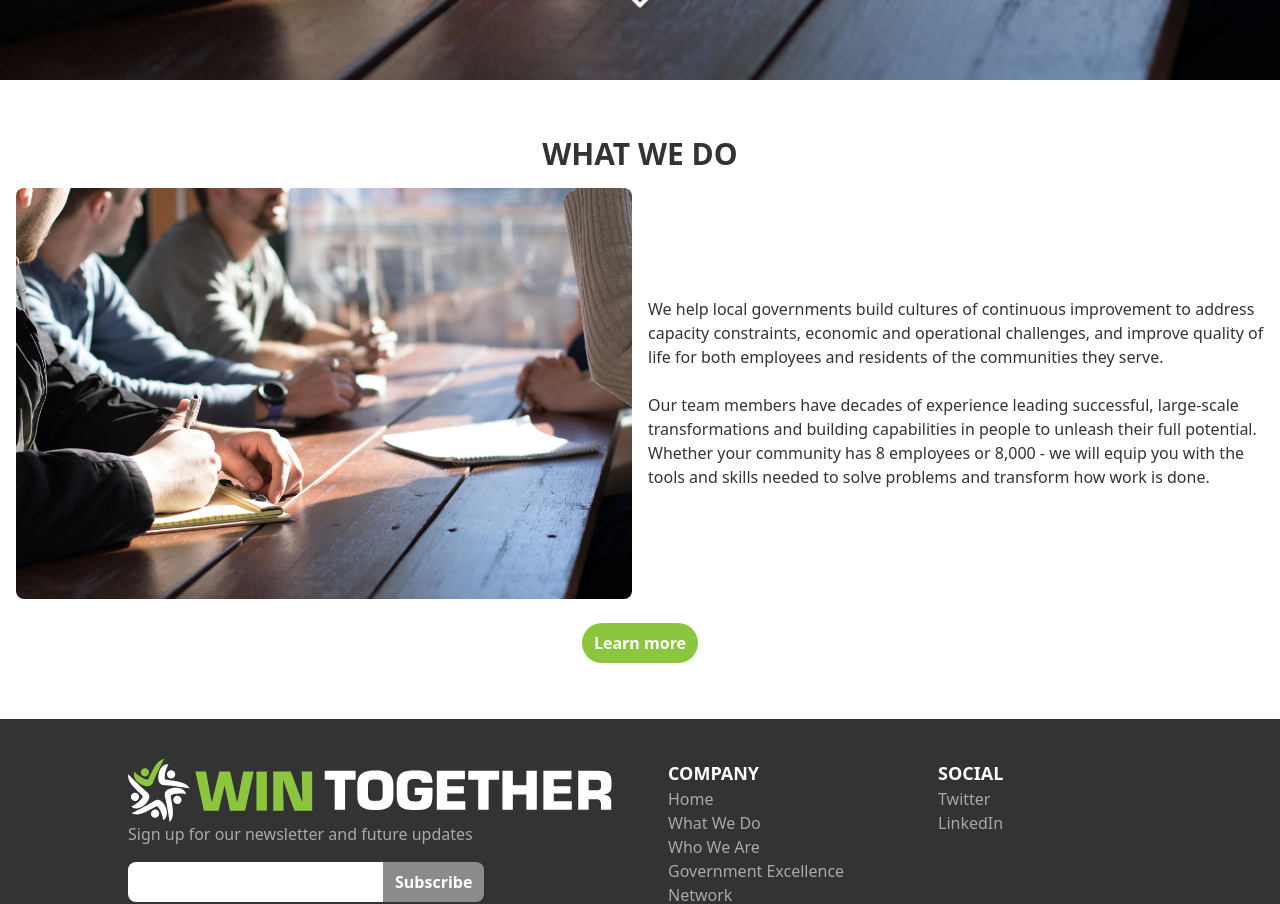
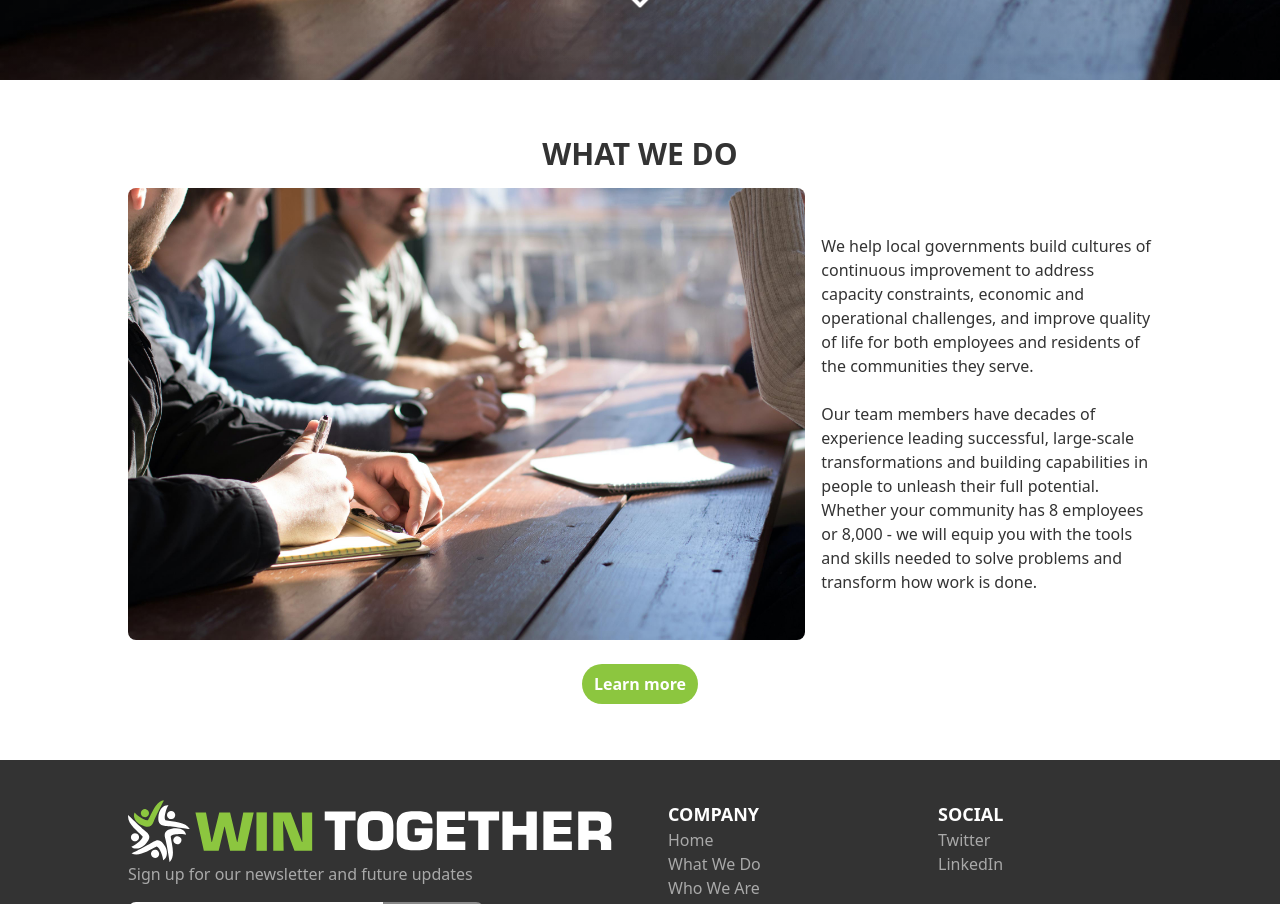
Before and after one commit to jeremygarey/win-together-ui, a Vue app: page / in a window 1280 px wide. Shown: the part 720-1624 px from the top of the page. Built offline with nearby package versions, Linux system fonts and the light colour scheme.

Commit message:
add slide right animation

```diff
--- a/src/components/home/InfoSection.vue
+++ b/src/components/home/InfoSection.vue
@@ -1,14 +1,19 @@
 <template>
   <div class="min-h-[20vh] bg-white px-4 py-14 text-gray-800">
+    <div class="max-w-screen-lg mx-auto">
       <h1 v-if="title" class="text-center">{{ title }}</h1>
-    <div class="grid grid-cols-2 gap-4 mt-4 font-light">
-      <div class="my-auto" v-if="textLeft">
+      <div class="grid lg:grid-cols-3 sm:grid-cols-2 gap-4 mt-4 font-light">
+        <div class="my-auto animate-on-scroll-slide-l" v-if="textLeft">
           <slot name="text"></slot>
         </div>
-      <div v-if="imageSource" class="my-auto">
-        <img class="rounded-lg" :src="imageSource" alt="" />
+        <div v-if="imageSource" class="my-auto lg:col-span-2">
+          <img
+            class="rounded-lg animate-on-scroll-slide-b"
+            :src="imageSource"
+            alt=""
+          />
         </div>
-      <div class="my-auto">
+        <div class="my-auto animate-on-scroll-slide-r">
           <slot name="text" v-if="!textLeft"></slot>
         </div>
       </div>
@@ -20,6 +25,7 @@
         >
           <button>{{ buttonText }}</button>
         </router-link>
+      </div>
     </div>
   </div>
 </template>
--- a/src/views/Home.vue
+++ b/src/views/Home.vue
@@ -67,6 +67,7 @@ export default {
 
     animateOnScroll("animate-on-scroll-slide-l", "animate-slidefromleft");
     animateOnScroll("animate-on-scroll-slide-b", "animate-slidefrombottom");
+    animateOnScroll("animate-on-scroll-slide-r", "animate-slidefromright");
   },
 };
 </script>
--- a/tailwind.config.js
+++ b/tailwind.config.js
@@ -36,6 +36,16 @@ module.exports = {
             transform: "translateX(0px)",
           },
         },
+        slidefromright: {
+          "0%": {
+            opacity: "0%",
+            transform: "translateX(100px)",
+          },
+          "100%": {
+            opacity: "100%",
+            transform: "translateX(0px)",
+          },
+        },
         slidefrombottom: {
           "0%": {
             opacity: "0%",
@@ -50,6 +60,8 @@ module.exports = {
       animation: {
         slidefromleft:
           "slidefromleft 900ms forwards cubic-bezier(.3,.03,.17,.98)",
+        slidefromright:
+          "slidefromright 900ms forwards cubic-bezier(.3,.03,.17,.98)",
         slidefrombottom:
           "slidefrombottom 900ms forwards cubic-bezier(.3,.03,.17,.98)",
       },
```
Lines whose indentation alone changed are shown as unchanged.
